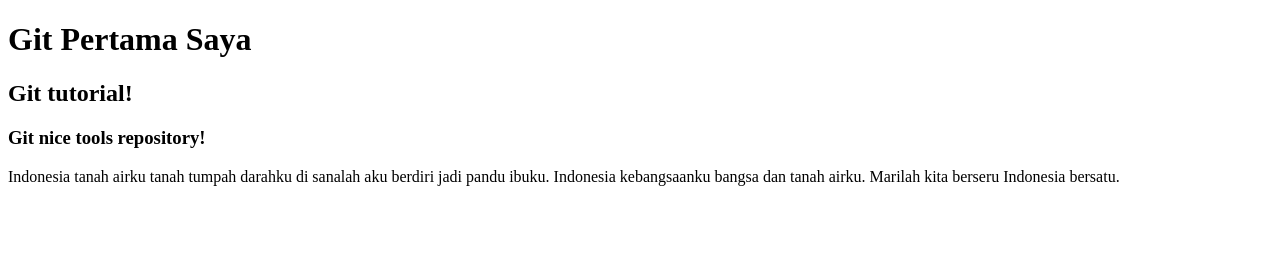
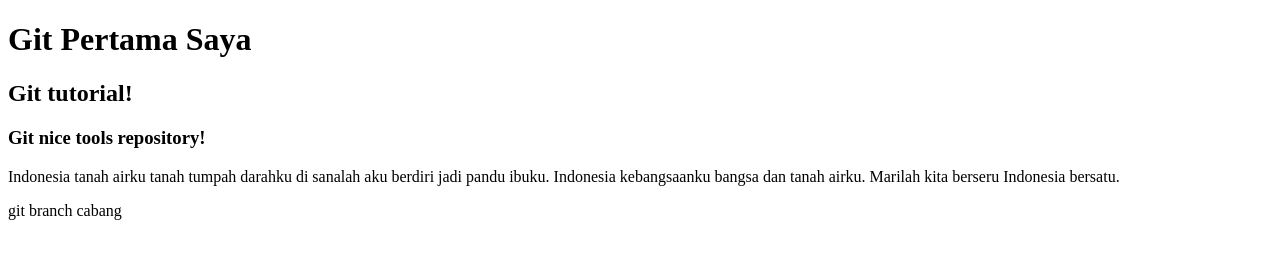
Before and after one commit to ebidboy/first_git, a plain HTML site: page index.html in a window 1280 px wide. Drawn offline with Linux system fonts and the light colour scheme.

Commit message:
add git branch

```diff
--- a/index.html
+++ b/index.html
@@ -13,5 +13,8 @@
 
 	<p>Indonesia tanah airku tanah tumpah darahku di sanalah aku berdiri jadi pandu ibuku. Indonesia kebangsaanku bangsa dan tanah airku. Marilah kita berseru Indonesia bersatu.</p>
 
+
+	<p>git branch cabang</p>
+
 </body>
 </html>
```
